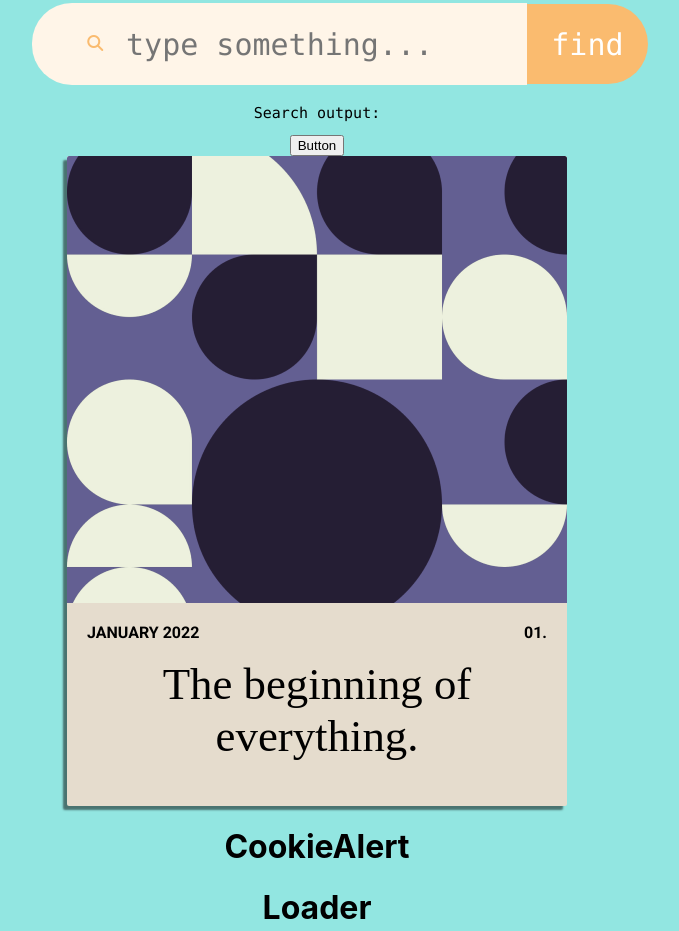
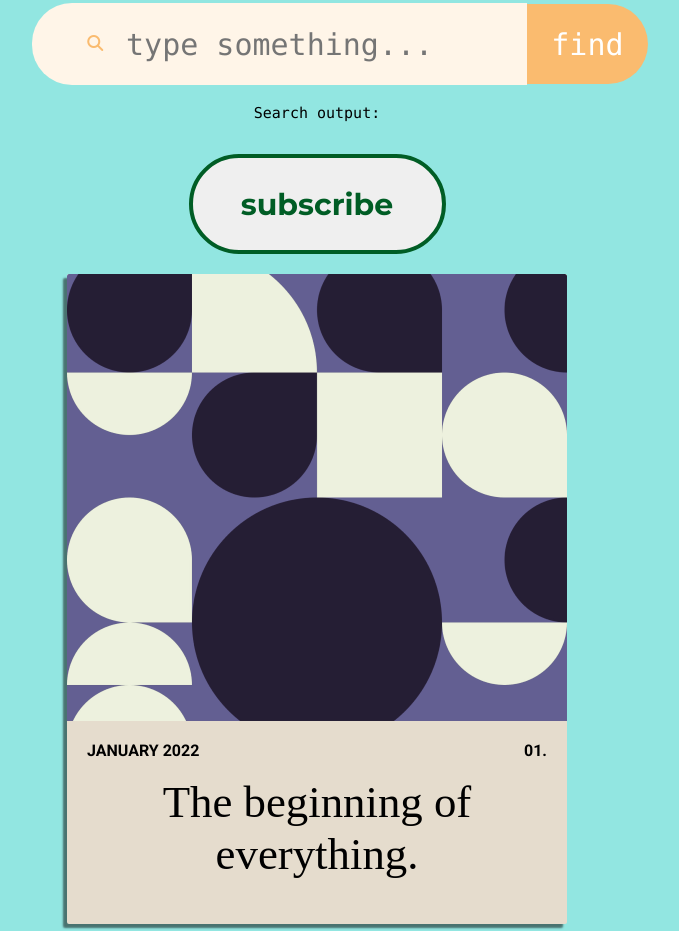
Before and after one commit to PriscilaAlfaro/labs-reusable-components-react, a React (Create React App) app: page / in a window 1280 px wide. Shown: the part 920-1851 px from the top of the page, without its empty margins (323-1002 px from the left). Built offline with nearby package versions, Linux system fonts and the light colour scheme; the HTML template or start-up script is replaced by a standard one.

Commit message:
feat: add button component

```diff
--- a/src/App.js
+++ b/src/App.js
@@ -1,4 +1,4 @@
-import React from 'react';
+import React, { useState } from 'react';
 import './App.css';
 import Header from './Header'
 import Footer from './Footer'
@@ -11,6 +11,8 @@ import Loader from './Loader'
 
 
 const App= () => {
+  const [disable, setDisable]= useState(false);
+
   const title = {
     headerTitle:  "Get ready for adventure!",
     headerBackgroundColor: "rgba(21, 20, 20, 0.92)",
@@ -41,13 +43,20 @@ const App= () => {
     buttonYellow: "./images/button-yellow.png",
   }
 
+  const button = {
+    disabled: disable,
+    buttonText: "subscribe",
+    textColor: "#005D25",
+    buttonColor: "#FFFFF",
+  }
+
   return (
     <div className="main-container">
       <Header title={title.headerTitle} backgroundColor={title.headerBackgroundColor}/>
       <ProfileImage image={profileImage.image} name={profileImage.name} textColor={profileImage.image}/>
       <SearchBar primaryColor={searchBar1.primaryColor} secondaryColor={searchBar1.secondaryColor} />
       <SearchBar primaryColor={searchBar2.primaryColor} secondaryColor={searchBar2.secondaryColor} />
-      <Button />
+      <Button setDisable={setDisable} disabled={button.disabled} buttonText={button.buttonText} textColor={button.textColor} buttonColor={button.buttonColor} />
       <Card title={card.title} image={card.image} date={card.date} number={card.number}/>
       <CookieAlert/>
       <Loader />
--- /dev/null
+++ b/src/Button/button.css
@@ -0,0 +1,27 @@
+.button-button{
+    width: 257px;
+    height: 100px;
+    border: 4px solid #005D25;
+    box-sizing: border-box;
+    border-radius: 50px;
+    margin: 20px auto;
+    font-family: Montserrat;
+    font-style: normal;
+    font-weight: bold;
+    font-size: 30px;
+    display: flex;
+    justify-content: center;
+    align-items: center;
+    cursor: pointer;
+}
+
+.button-button:hover{
+    background: #005E25;
+    color: white !important;
+}
+
+.disable {
+    color: rgba(0, 94, 37, 0.5);
+    background: rgba(0, 94, 37, 0.25);
+    pointer-events: none;
+}
--- a/src/Button/index.js
+++ b/src/Button/index.js
@@ -1,12 +1,15 @@
 import React from 'react';
-// import './App.css';
+import './button.css';
 
 
-const Button=()=> {
+const Button = ({ disabled, buttonText, textColor, buttonColor, setDisable})=> {
+
+    const handleDisable=()=>{
+        setDisable(true)
+    }
+
     return (
-        <div className="button-container">
-            <button>Button</button>
-        </div>
+        <button className={`button-button ${disabled ? "disable" : ""}`} onClick={handleDisable} style={{ color: textColor, background: buttonColor}}>{buttonText}</button>
     );
 }
 
--- a/src/SearchBar/searchBar.css
+++ b/src/SearchBar/searchBar.css
@@ -6,12 +6,13 @@
     align-items: center;
     color: white;
     margin: 20px auto;
+    width: 80%;
 }
 
 .searchBar-input{
     height: 60px;
-    width: 200px;
-    text-align: center;
+    width: 100%;
+    text-align: right;
     font-size: 0.8rem;
     border-radius: 40px 0 0 40px;
     border: medium;
@@ -63,6 +64,7 @@
     height: 80px;
     width: 530px;
     font-size: 30px;
+    text-align: center;
 }
 
 .searchBar-button{
```
